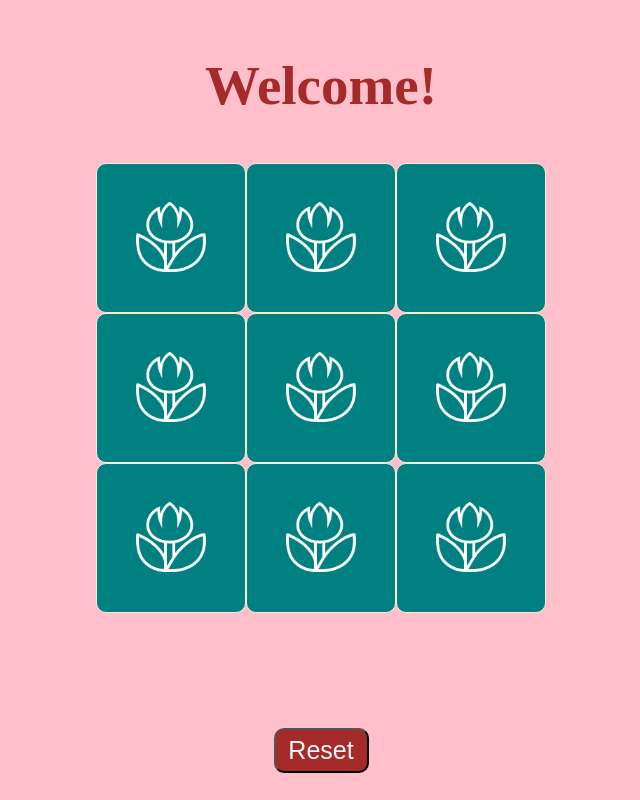
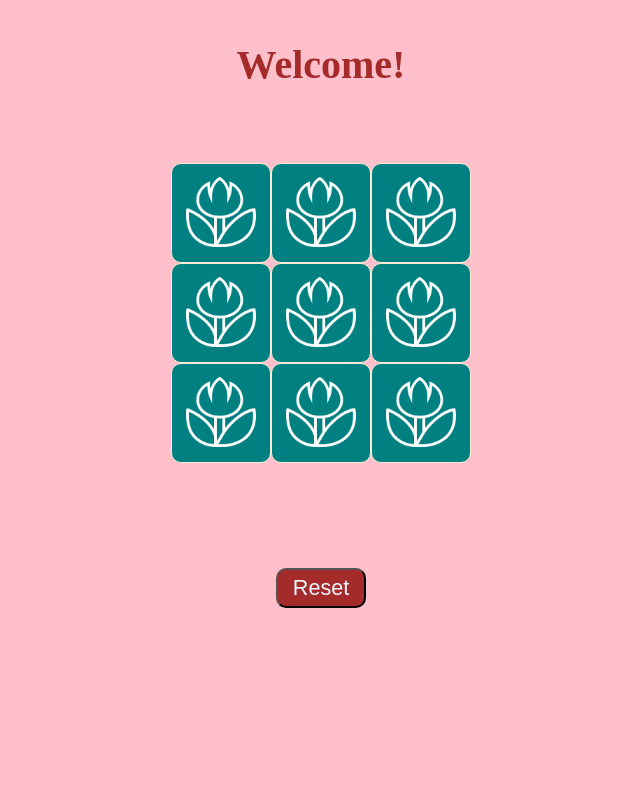
Before and after one commit to AnikaFarhadFarisa/Tic-Tac-Toe, a plain HTML site: page index.html in a window 1280 px wide. Shown: the whole page, without its empty margins (319-959 px from the left). Drawn offline with Linux system fonts and the light colour scheme.

Commit message:
Update style.css

```diff
--- a/style.css
+++ b/style.css
@@ -11,7 +11,7 @@ body{
 
 .intro #introMesg{
     color: brown;
-    font-size: 55px;
+    font-size: 2.5em;
 }
 
 .button1 #play:active{
@@ -27,8 +27,8 @@ body{
 
 .but{
     display: block;
-    height: 150px;
-    width: 150px;
+    height: 100px;
+    width: 100px;
     border-radius: 10px;
     background-color: teal;
     border: 1px solid;
@@ -44,11 +44,11 @@ body{
     justify-content: center;
     /* background-color: aqua; */
     position: relative;
-    top: 100px;
+    top: 2.5em;
 }
 
 .turn p{
-    font-size: 45px;
+    font-size: 2.5em;
     color: brown;
     font-family:'Gill Sans', 'Gill Sans MT', Calibri, 'Trebuchet MS', sans-serif;
 }
@@ -62,9 +62,9 @@ body{
 }
 
 .end #reset{
-    height: 45px;
-    width: 95px;
-    font-size: 25px;
+    height: 40px;
+    width: 90px;
+    font-size: 1.35em;
     background-color: brown;
     color: aliceblue;
     border-radius: 10px;
```
